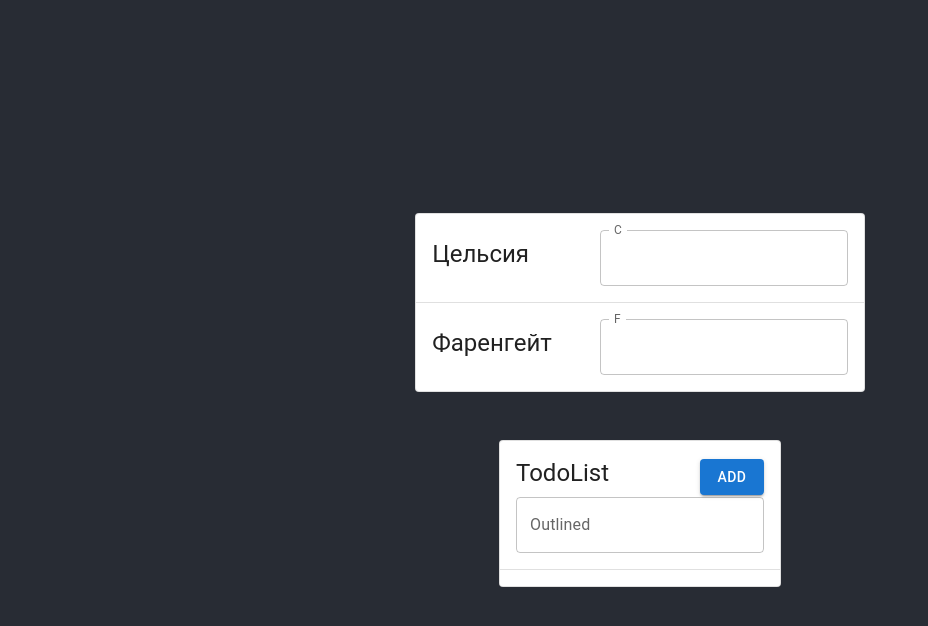
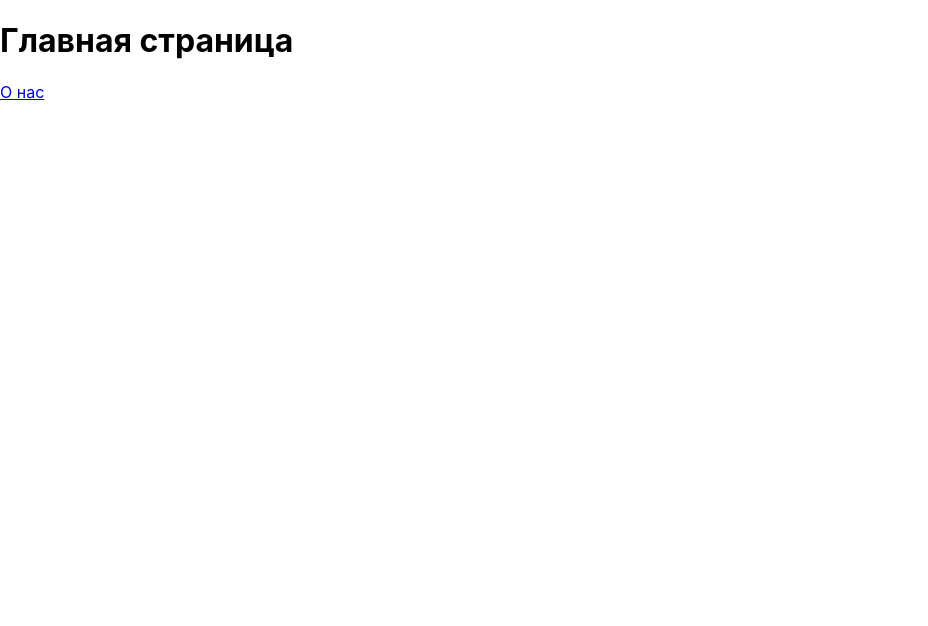
Before and after one commit to TikhomirovAlexey/React-course, a React (Create React App) app: page / in a window 1280 px wide. Shown: the top 626 px of the page, without its empty margins (0-928 px from the left). Built offline with nearby package versions, Linux system fonts and the light colour scheme.

Commit message:
completed the task from lesson-4

```diff
--- a/package.json
+++ b/package.json
@@ -12,6 +12,7 @@
     "@testing-library/user-event": "^13.5.0",
     "react": "^18.3.1",
     "react-dom": "^18.3.1",
+    "react-router-dom": "^6.24.0",
     "react-scripts": "5.0.1",
     "web-vitals": "^2.1.4"
   },
--- a/src/App.js
+++ b/src/App.js
@@ -1,15 +1,18 @@
 import './App.css';
-import TemperatureConverter from './components/TemperatureConverter';
-import TodoList from './components/TodoList ';
+import { BrowserRouter, Route, Routes } from 'react-router-dom';
+import HomePage from './components/HomePage';
+import AboutPage from './components/AboutPage';
+import NotFoundPage from './components/NotFoundPage';
 
 function App() {
   return (
-    <div className="App">
-      <header className="App-header">
-        <TemperatureConverter />
-        <TodoList />
-      </header>
-    </div>
+    <BrowserRouter>
+      <Routes>
+        <Route path="/" element={<HomePage />} />
+        <Route path="/about" element={<AboutPage />} />
+        <Route path="*" element={<NotFoundPage />} />
+      </Routes>
+    </BrowserRouter>
   );
 }
 
--- /dev/null
+++ b/src/components/AboutPage.js
@@ -0,0 +1,12 @@
+import { Link } from 'react-router-dom';
+
+function AboutPage() {
+    return (
+        <div>
+            <h1>О нас</h1>
+            <Link to={`/`}>Главная</Link>
+        </div>
+    );
+}
+
+export default AboutPage;
--- /dev/null
+++ b/src/components/HomePage.js
@@ -0,0 +1,12 @@
+import { Link } from 'react-router-dom';
+
+function HomePage() {
+    return (
+        <div>
+            <h1>Главная страница</h1>
+            <Link to={`/about`}>О нас</Link>
+        </div>
+    );
+}
+
+export default HomePage;
--- /dev/null
+++ b/src/components/NotFoundPage.js
@@ -0,0 +1,13 @@
+import { Link } from 'react-router-dom';
+
+function NotFoundPage() {
+    return (
+        <div>
+            <h1>404</h1>
+            <p>Страница отсутствует!</p>
+            <Link to={`/`}>Главная</Link>
+        </div>
+    );
+}
+
+export default NotFoundPage;
```
Also changed, not shown: 1 other file (tests, documents, lock files or other folders).
